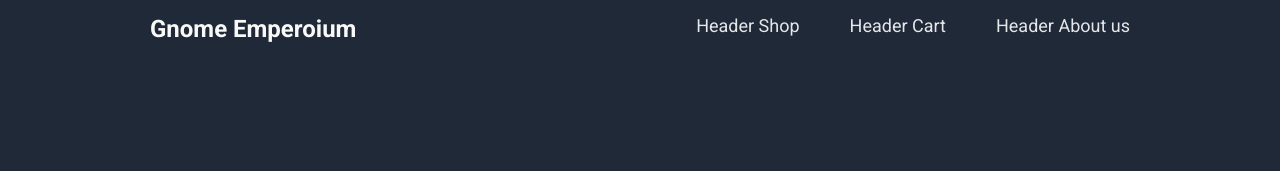
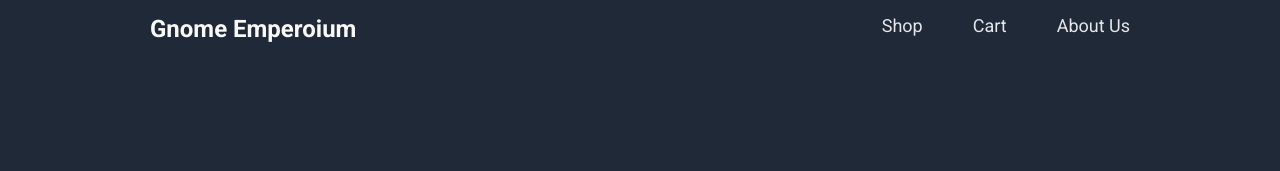
Before and after one commit to sixniks/landing-page, a plain HTML site: page index.html in a window 1280 px wide. Shown: the top 171 px of the page. Drawn offline with Linux system fonts and the light colour scheme.

Commit message:
Remove erroneous text Nav links still showed placeholder text

```diff
--- a/index.html
+++ b/index.html
@@ -13,9 +13,9 @@
     <div class="top">
  <div class="header">Gnome Emperoium
     <div class="headerlinks">
-        <div><link rel="#" href="#" >Header Shop</div>
-       <div> <link rel="#" href="#" >Header Cart</div>
-       <div><link rel="#" href="#" >Header About us</div>
+        <div><link rel="#" href="#" >Shop</div>
+       <div> <link rel="#" href="#" >Cart</div>
+       <div><link rel="#" href="#" >About Us</div>
     </div>
  </div>
     <div class="herobody">
```
